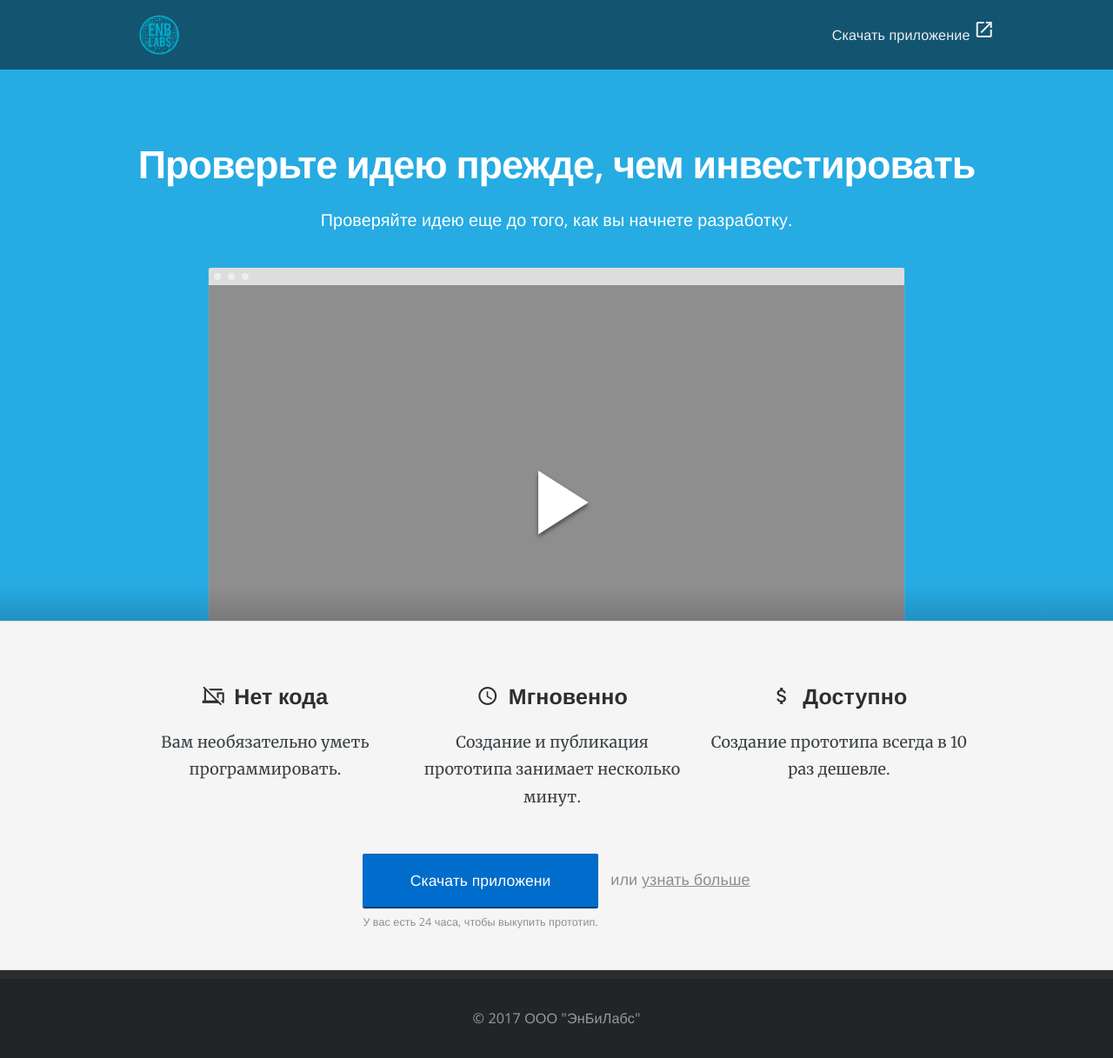
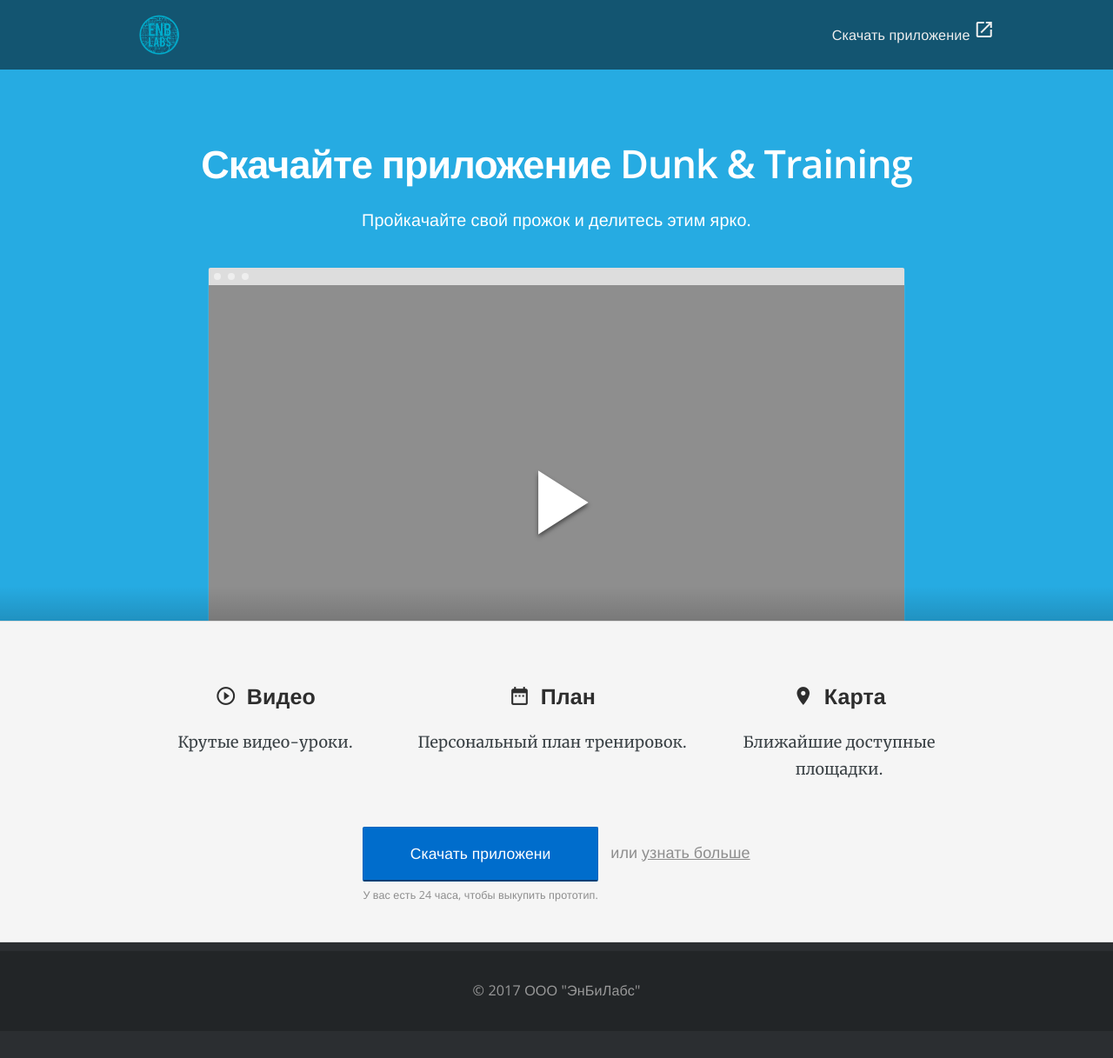
Before and after one commit to RakhimyanTim/danking-training.github.io, a Jekyll site: the page built from pages/index.html, in a window 1280 px wide. Shown: the whole page at 87% size. Built offline with Jekyll 4.4.1, drawn with Linux system fonts in a browser that asks for light colours; nearby versions of some CDN libraries; after the commit the page ends 1186 px from its top, so only the background shows below that.

Commit message:
Update index.html

```diff
--- a/pages/index.html
+++ b/pages/index.html
@@ -1,6 +1,6 @@
 ---
 layout: default
-title: Проверьте идею прежде, чем инвестировать
+title: Скачайте приложение Dunk & Training
 permalink: /
 sitemap:
   changefreq: daily
@@ -9,7 +9,7 @@
 <header class="landing-page">
  		<div class="container">
  			<h2>{{ page.title }}</h2>
-			<p class="sub-text landing-page">Проверяйте идею еще до того, как вы начнете разработку.</p>
+			<p class="sub-text landing-page">Пройкачайте свой прожок и делитесь этим ярко.</p>
 
 		<div class="video screenshot">
 				<div class="force-ratio">
@@ -24,16 +24,16 @@
 	<div class="container">
 		<div class="other-features">
 			<div class="col-1-3">
-				<h4 style="text-align: center;"><i class="material-icons">phonelink_off</i> Нет кода</h4>
-				<p style="text-align: center;">Вам необязательно уметь программировать.</p>
+				<h4 style="text-align: center;"><i class="material-icons">play_circle_outline</i> Видео</h4>
+				<p style="text-align: center;">Крутые видео-уроки.</p>
 			</div>
 			<div class="col-1-3">
-				<h4 style="text-align: center;"><i class="material-icons">access_time</i> Мгновенно</h4>
-				<p style="text-align: center;">Создание и публикация прототипа занимает несколько минут.</p>
+				<h4 style="text-align: center;"><i class="material-icons">date_range</i> План</h4>
+				<p style="text-align: center;">Персональный план тренировок.</p>
 			</div>
 			<div class="col-1-3">
-				<h4 style="text-align: center;"><i class="material-icons">attach_money</i> Доступно</h4>
-				<p style="text-align: center;">Создание прототипа всегда в 10 раз дешевле.</p>
+				<h4 style="text-align: center;"><i class="material-icons">place</i> Карта</h4>
+				<p style="text-align: center;">Ближайшие доступные площадки.</p>
 			</div>
 		</div>
 	</div>
```
